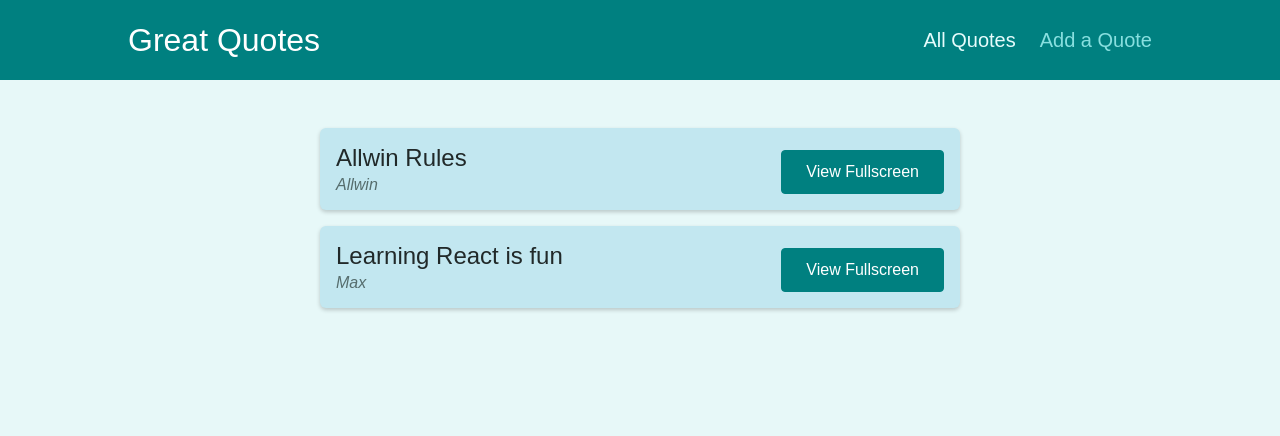
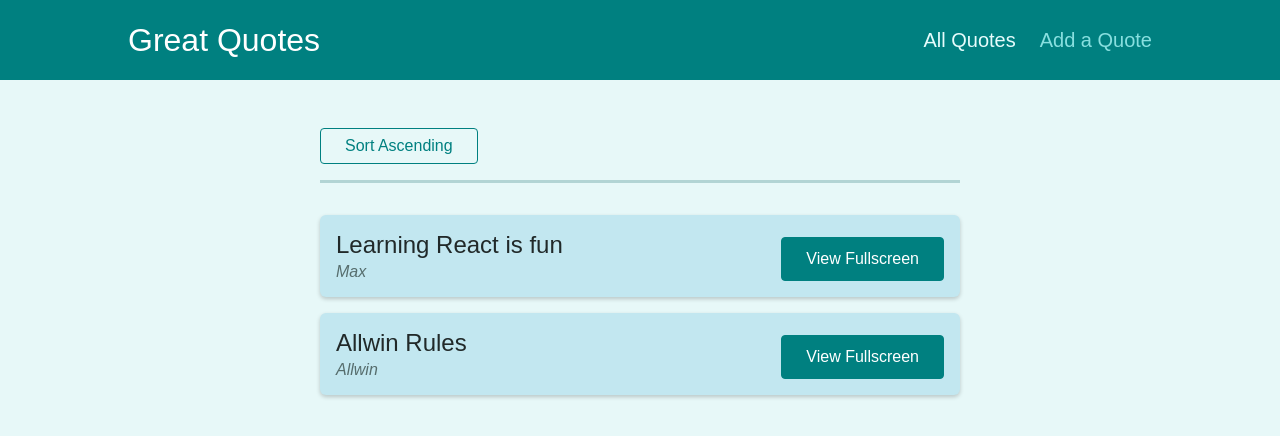
Before and after one commit to allwinandrews/great-quotes, a React (Create React App) app: page /quotes in a window 1280 px wide. Shown: the top 436 px of the page. Built offline with nearby package versions, Linux system fonts and the light colour scheme.

Commit message:
Sorts Quotes using Query Params

```diff
--- a/src/components/quotes/QuoteList.js
+++ b/src/components/quotes/QuoteList.js
@@ -1,13 +1,42 @@
-import { Fragment } from 'react';
+import { Fragment } from "react";
+import { useHistory, useLocation } from "react-router-dom";
 
-import QuoteItem from './QuoteItem';
-import classes from './QuoteList.module.css';
+import QuoteItem from "./QuoteItem";
+import classes from "./QuoteList.module.css";
+
+const sortQuotes = (quotes, ascending) => {
+  return quotes.sort((quoteA, quoteB) => {
+    if (ascending) {
+      return quoteA.id > quoteB.id ? 1 : -1;
+    } else {
+      return quoteA.id < quoteB.id ? 1 : -1;
+    }
+  });
+};
 
 const QuoteList = (props) => {
+  const history = useHistory();
+  const location = useLocation();
+
+  const queryParams = new URLSearchParams(location.search);
+
+  const isSortascending = queryParams.get("sort") === "asc";
+
+  const sortedQuotes = sortQuotes(props.quotes, isSortascending);
+
+  const changeSortingHandler = () => {
+    history.push("/quotes?sort=" + (isSortascending ? "desc" : "asc"));
+  };
+
+  const sortButtonNaming = isSortascending ? "Descending" : "Ascending";
+
   return (
     <Fragment>
+      <div className={classes.sorting}>
+        <button onClick={changeSortingHandler}>Sort {sortButtonNaming}</button>
+      </div>
       <ul className={classes.list}>
-        {props.quotes.map((quote) => (
+        {sortedQuotes.map((quote) => (
           <QuoteItem
             key={quote.id}
             id={quote.id}
```
